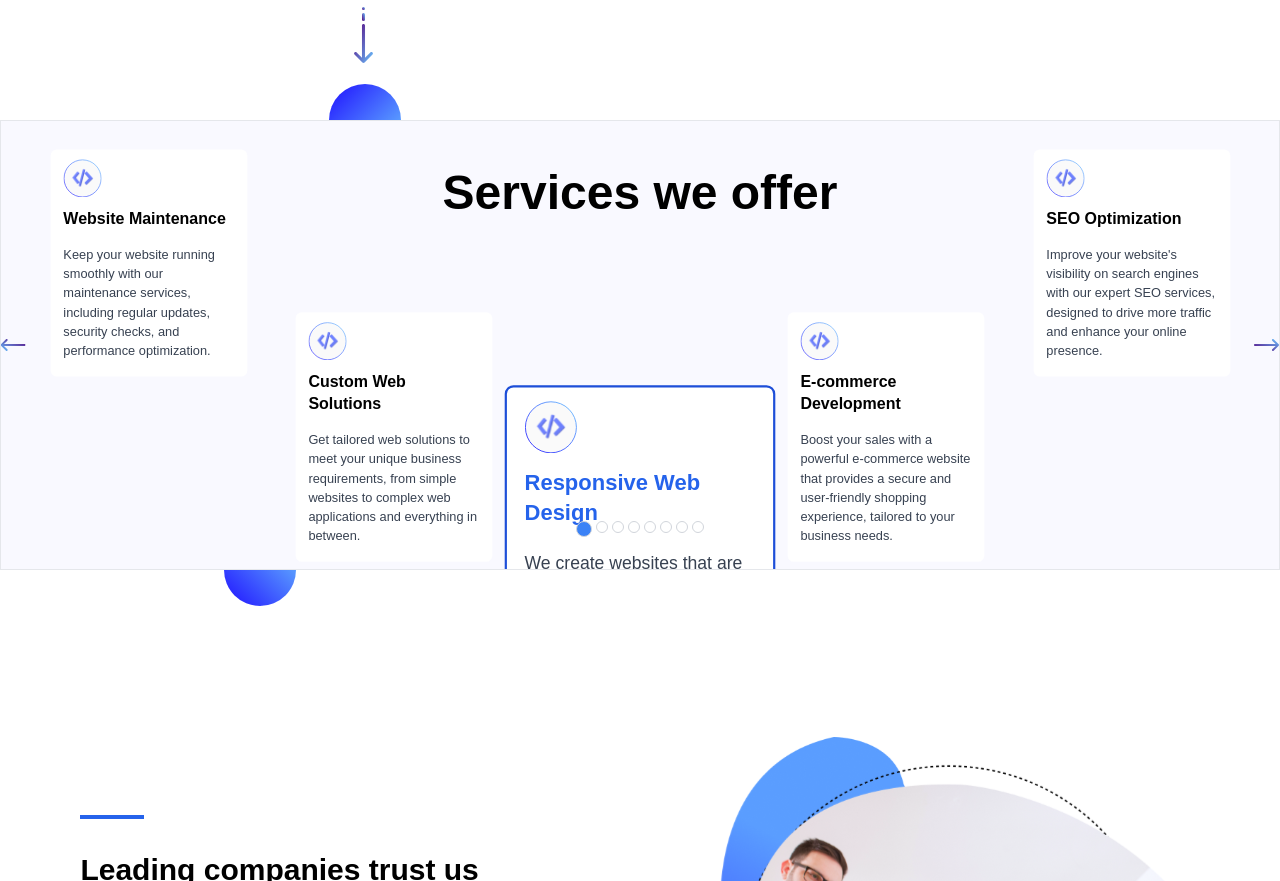
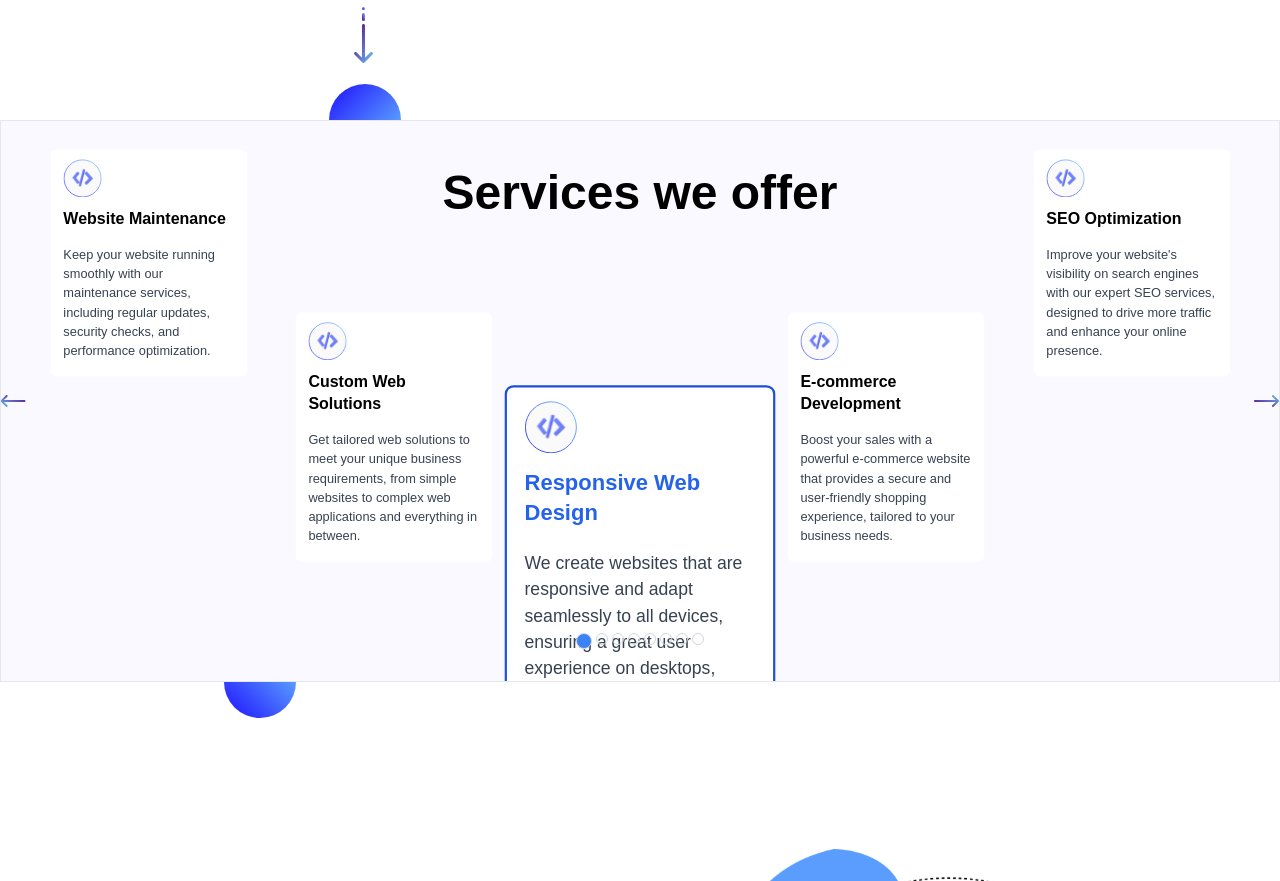
Before and after one commit to lofritex/company-website, a React (Vite) app: page / in a window 1280 px wide. Shown: the part 680-1561 px from the top of the page. Built offline with nearby package versions, Linux system fonts and the light colour scheme.

Commit message:
Fix Services Size issue with Padding

```diff
--- a/src/Pages/Components/Carousel.jsx
+++ b/src/Pages/Components/Carousel.jsx
@@ -27,7 +27,7 @@ export default function Carousel({ data }) {
 
   return (
     <>
-      <div className="relative hidden h-[35vw] w-full lg:block">
+      <div className="relative hidden h-[70vh] w-full lg:block">
         <h1 className="absolute top-12 w-full text-center text-5xl font-bold">
           Services we offer
         </h1>
@@ -37,7 +37,7 @@ export default function Carousel({ data }) {
           </button>
           <div
             id="carousel-container"
-            className="flex h-full items-start overflow-hidden pt-20"
+            className="flex h-full items-start overflow-hidden py-20"
           >
             {data.map((card, index) => {
               let isActive;
```
